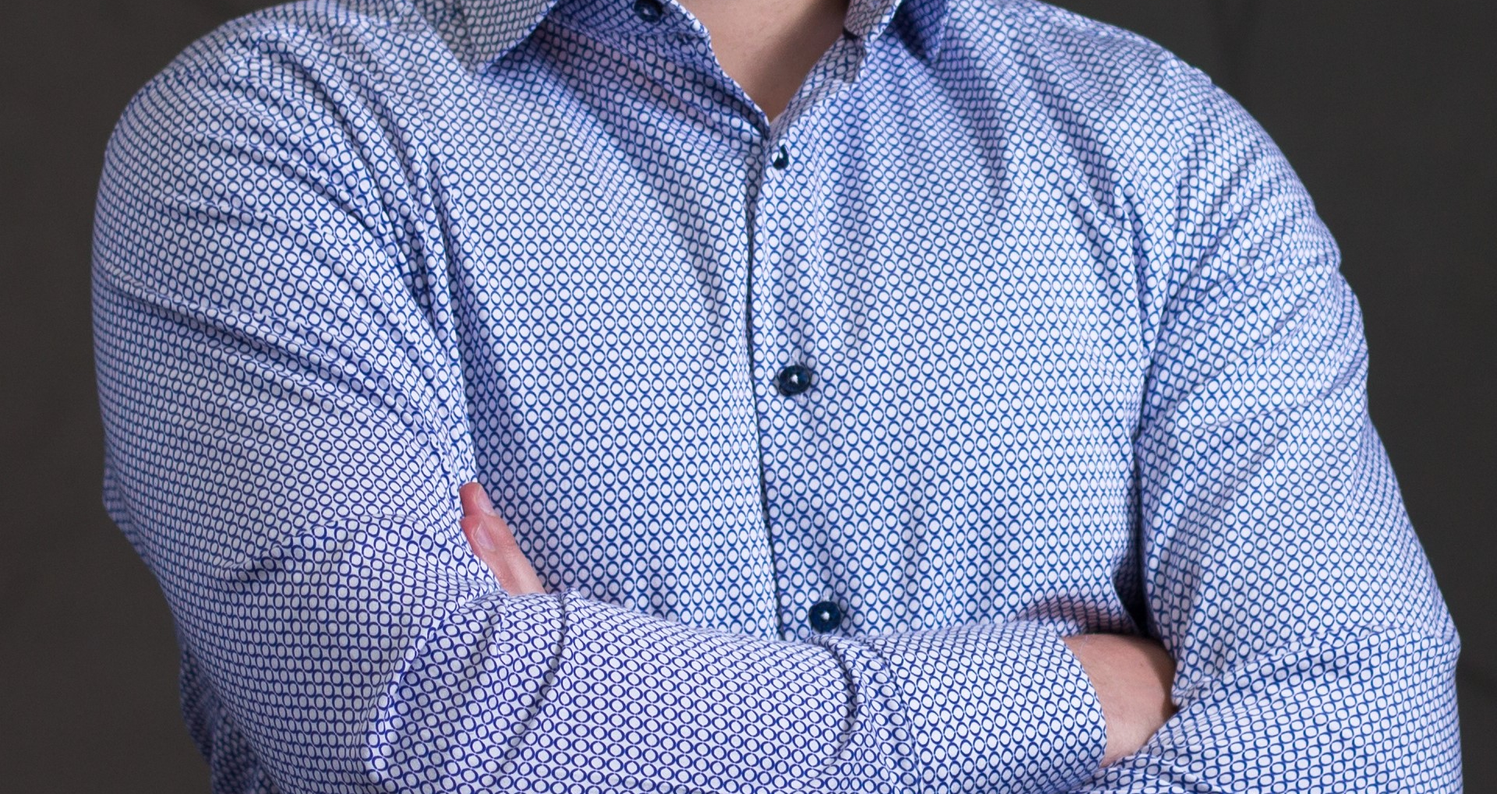
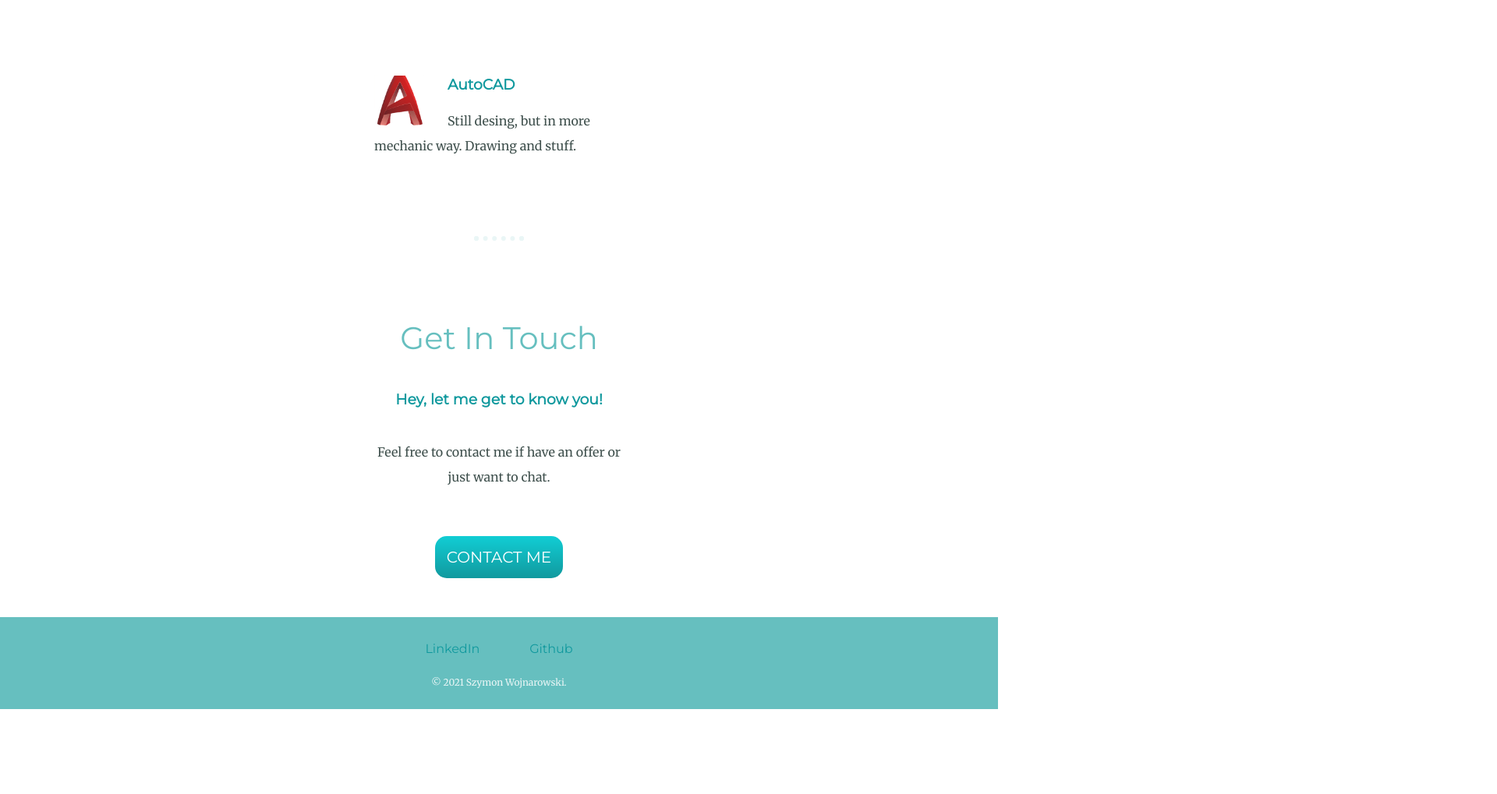
Before and after one commit to Szymulcio/CSS---My-Site, a plain HTML site: page index.html in a window 1280 px wide. Shown: the part 1781-2800 px from the top of the page at 78% size, 1920 px wide, since content can reach past the window. After the commit the page ends 2691 px from the top, so only its background shows below. Drawn offline with Linux system fonts and the light colour scheme.

Commit message:
finish personal site

```diff
--- a/css/styles.css
+++ b/css/styles.css
@@ -1,37 +1,65 @@
 
 body {
+  color: #40514E;
   font-family: 'Merriweather', serif;
   margin: 0;
   text-align: center;
 }
 
 h1 {
+  color: #66BFBF;
   font-family: 'Sacramento', cursive;
   font-size: 5.625em;
   margin: 50px auto 0 auto;
 }
 
 h2 {
+  color: #66BFBF;
   font-family: 'Montserrat', sans-serif;
   font-size: 2.5rem;
+  font-weight: normal;
+  padding-bottom: 10px;
 }
 
 h3 {
+  color: #11999E;
   font-family: 'Montserrat', sans-serif;
 }
 
+hr {
+  border: 6px dotted #EAF6F6;
+  border-bottom: none;
+  width: 4%;
+  margin: 100px auto;
+}
+
+p {
+  line-height: 2;
+}
+
+a:hover {
+  color: #EAF6F6;
+}
+
 .top-container {
-  background-color: #ecf4f3;
+  background-color: #E4F9F5;
   padding-top: 100px;
   position: relative;
 }
 
 .middle-container {
-
+  margin: 50px 0;
 }
 
 .bottom-container {
+  background-color: #66BFBF;
+  color: #EAF6F6;
+  padding: 30px 0 10px 0;
+}
 
+.intro {
+  width: 30%;
+  margin: auto;
 }
 
 .pro {
@@ -40,12 +68,91 @@ h3 {
 
 .bottom-cloud {
   position: absolute;
-  left: 300px;
+  left: 250px;
   bottom: 300px;
 }
 
 .top-cloud {
   position: absolute;
   right: 300px;
-  top: 50px;
+  top: 40px;
 }
+
+.skill-row {
+  margin: 100px auto;
+  text-align: left;
+  width: 25%;
+}
+
+.profile-picture {
+  margin-top: 20px;
+  border-radius: 100%;
+  height: 50px;
+  width: 50px;
+}
+
+.icon-autocad, .icon-javascript, .icon-sass {
+  width: 20%;
+}
+
+.icon-sass, .icon-autocad {
+  float: left;
+  margin-right: 30px;
+}
+
+.icon-javascript {
+  float: right;
+  margin-left: 30px;
+}
+
+.footer-link {
+  color: #11999E;
+  margin: 10px 30px;
+  font-family: 'Montserrat', sans-serif;
+  text-decoration: none;
+}
+
+.contact-message {
+  width: 25%;
+  margin: 40px auto 60px;
+}
+
+.copywright {
+  font-size: 0.75rem;
+  padding-top: 10px;
+}
+
+.btn {
+   background: #11CDD4;
+   background-image: -webkit-linear-gradient(top, #11CDD4, #11999E);
+   background-image: -moz-linear-gradient(top, #11CDD4, #11999E);
+   background-image: -ms-linear-gradient(top, #11CDD4, #11999E);
+   background-image: -o-linear-gradient(top, #11CDD4, #11999E);
+   background-image: -webkit-gradient(to bottom, #11CDD4, #11999E);
+   -webkit-border-radius: 15px;
+   -moz-border-radius: 15px;
+   border-radius: 15px;
+   color: #FFFFFF;
+   font-family: 'Montserrat', sans-serif;
+   font-size: 20px;
+   font-weight: 100;
+   padding: 15px;
+   text-decoration: none;
+   display: inline-block;
+   cursor: pointer;
+   text-align: center;
+}
+
+.btn:hover {
+   border: solid #337FED 1px;
+   background: #30EDCB;
+   background-image: -webkit-linear-gradient(top, #30EDCB, #2BC4AD);
+   background-image: -moz-linear-gradient(top, #30EDCB, #2BC4AD);
+   background-image: -ms-linear-gradient(top, #30EDCB, #2BC4AD);
+   background-image: -o-linear-gradient(top, #30EDCB, #2BC4AD);
+   background-image: -webkit-gradient(to bottom, #30EDCB, #2BC4AD);
+   -webkit-border-radius: 15px;
+   -moz-border-radius: 15px;
+   border-radius: 15px;
+   text-decoration: none;
+}
--- a/index.html
+++ b/index.html
@@ -23,24 +23,24 @@
   <div class="profile">
     <img class="profile-picture" src="images/profile.jpg" alt="profile-picture">
     <h2>Hello.</h2>
-    <p>Web design is my passion. I focus on making most beautifull pages on the internet.</p>
+    <p class="intro">Web design is my passion. I focus on making most beautifull pages on the internet.</p>
     <br>
   </div>
   <hr>
   <div class="skills">
     <h2>My Skills.</h2>
     <div class="skill-row">
-      <img class="icon" src="images/sass.png" alt="sass-icon">
+      <img class="icon-sass" src="images/sass.png" alt="sass-icon">
       <h3>HTML & CSS with SASS</h3>
       <p>Designing responsive web pages.</p>
     </div>
     <div class="skill-row">
-      <img class="icon" src="images/javascript.png" alt="javascript-icon">
+      <img class="icon-javascript" src="images/javascript.png" alt="javascript-icon">
       <h3>Javascript (ES6)</h3>
       <p>Adding some foreworks to my designs.</p>
     </div>
     <div class="skill-row">
-      <img class="icon" src="images/autocad.png" alt="autocad-icon">
+      <img class="icon-autocad" src="images/autocad.png" alt="autocad-icon">
       <h3>AutoCAD</h3>
       <p>Still desing, but in more mechanic way. Drawing and stuff.</p>
     </div>
@@ -49,7 +49,7 @@
   <div class="contact-me">
     <h2>Get In Touch</h2>
     <h3>Hey, let me get to know you!</h3>
-    <p>Feel free to contact me if have an offer or just want to chat.</p>
+    <p class="contact-message">Feel free to contact me if have an offer or just want to chat.</p>
     <a class="btn" href="mailto:szymonwojnarowski@outlook.com">CONTACT ME</a>
   </div>
 </div>
@@ -58,7 +58,7 @@
 <div class="bottom-container">
   <a class="footer-link" href="https://www.linkedin.com/in/swojnarowski/">LinkedIn</a>
   <a class="footer-link" href="https://github.com/Szymulcio">Github</a>
-  <p>© 2021 Szymon Wojnarowski.</p>
+  <p class="copywright">© 2021 Szymon Wojnarowski.</p>
 </div>
 
 
```
